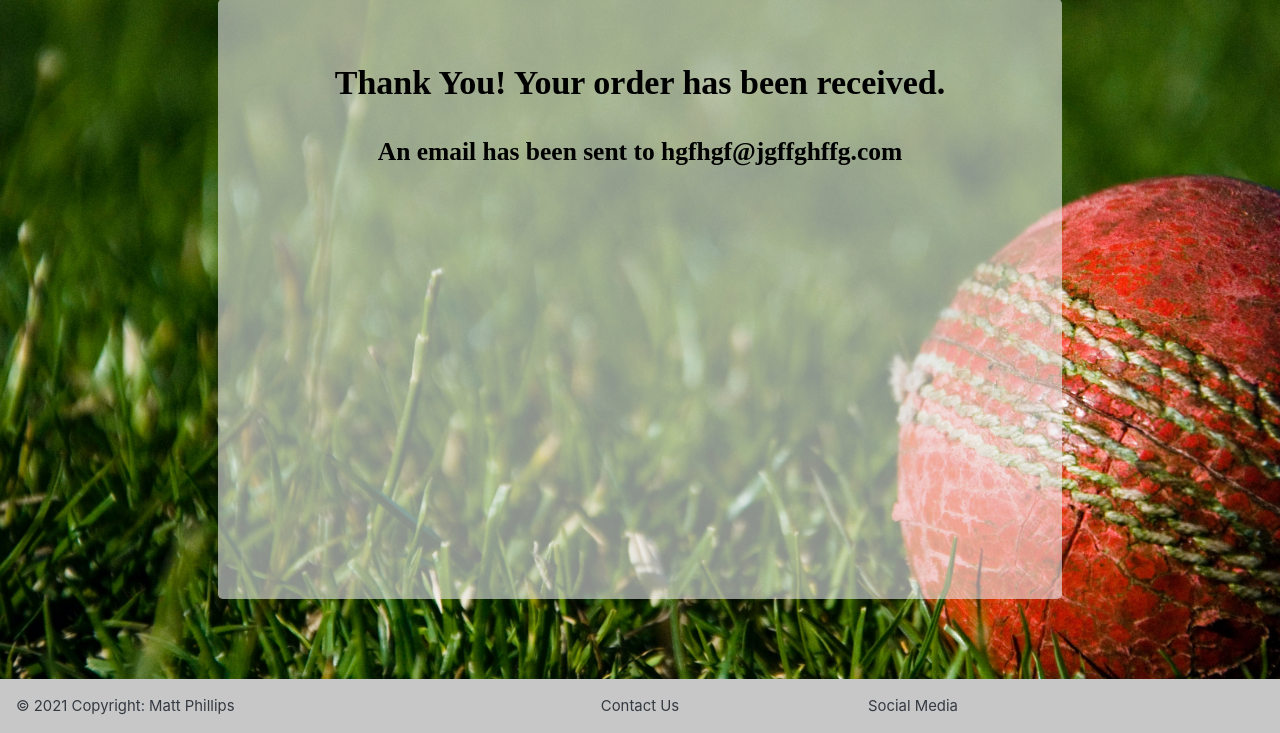
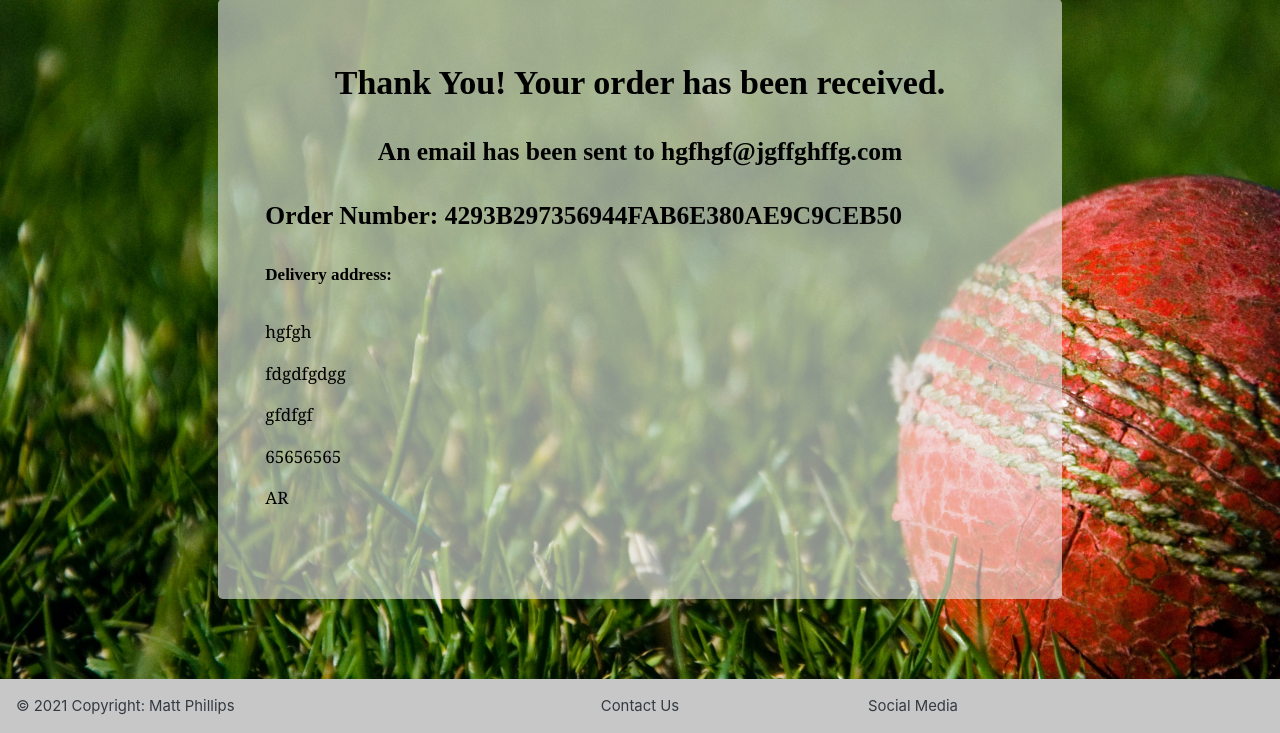
Before and after one commit to mphil17/Sports-shop-MS4, a Django app: a page that uses checkout/templates/checkout/checkout_success.html in a window 1280 px wide. Shown: the part 282-1015 px from the top of the page. Run offline with Django 3.2, Linux system fonts and the light colour scheme; data comes from the database, SQL or seed files in the repository; both versions use the stored data as it was after the commit; parts of the project's set-up code (start-up, migrations or seed data) failed here and were passed over; some libraries are stand-ins or nearby versions; some web fonts are replaced.

Commit message:
Edited checkout success and checkout.html to make them look better. Added webhooks_handler.py.

```diff
--- a/checkout/templates/checkout/checkout_success.html
+++ b/checkout/templates/checkout/checkout_success.html
@@ -19,7 +19,25 @@
         <div class="row">
             <div class="col text-center">
                 <h2 class="equip-text">Thank You! Your order has been received.</h2><br>
-                <h4 class="equip-text">An email has been sent to {{ order.email }}</h4>
+                <h4 class="equip-text">An email has been sent to {{ order.email }}</h4><br>
+            </div>
+        </div>
+        <div class="row">
+            <div class="col"><h4 class="equip-text">Order Number: {{ order.order_id }}</h4></div>
+        </div><br>
+        <div class="row">
+            <div class="col equip-text"><h6>Delivery address:</h6><br>
+            <p>{{ order.full_name }}</p>
+            <p>{{ order.street_address1 }}</p>
+            {% if order.street_address2 %}
+            <p>{{ order.street_address2 }}</p>
+            {% endif %}
+            <p>{{ order.town_or_city }}</p>
+            {% if order.county %}
+            <p>{{ order.county }}</p>
+            {% endif %}
+            <p>{{ order.postcode }}</p>
+            <p class="text-uppercase">{{ order.country }}</p>
             </div>
         </div>
 
```
Also changed, not shown: checkout/templates/checkout/checkout.html (+5 -4 lines), checkout/webhook_handler.py (added), db.sqlite3.
